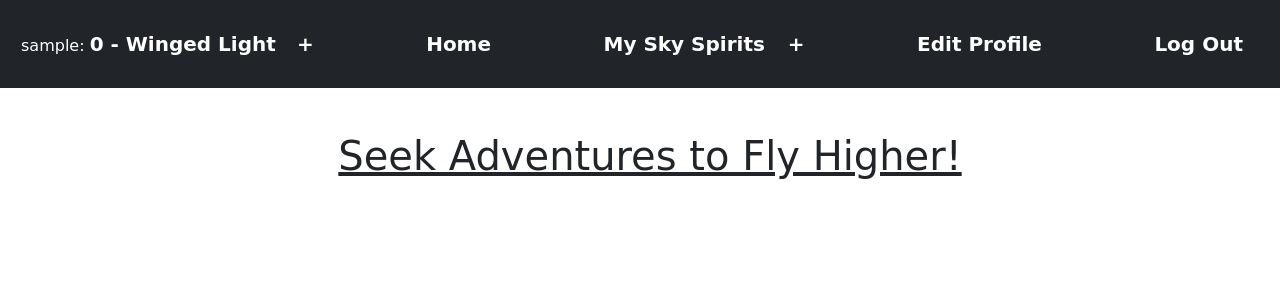
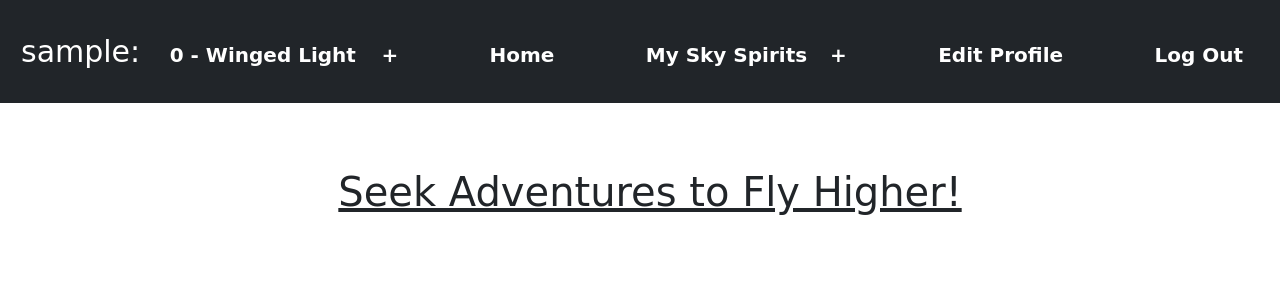
Before and after one commit to Newbclharri/django_sky, a Django app: page /wingedlight/ in a window 1280 px wide. Shown: the top 300 px of the page. Run offline with Django 4.2, Linux system fonts and the light colour scheme; the visitor is signed in with stand-in values (Sample User, id 1); data that the repository does not hold is empty; some libraries are stand-ins or nearby versions; some web fonts are replaced.

Commit message:
adds styling

```diff
--- a/main_app/templates/base.html
+++ b/main_app/templates/base.html
@@ -27,6 +27,14 @@
                 display: flex;
                 justify-content: center;
             }
+
+            #nav-count{
+                margin-left: 20px;
+            }
+
+            body{
+                font-size: 30px;
+            }
         </style>
     </head>
     <body>
@@ -34,7 +42,7 @@
             <nav class="navbar navbar-dark bg-dark">
                 {% if user.is_authenticated %}
                     <li>{{ user.username }}:
-                        <a href="{% url 'wingedlight_index' %}" class="navbar-brand">{{ user.wingedlight_set.count }} - Winged Light</a>
+                        <a href="{% url 'wingedlight_index' %}" class="navbar-brand" id="nav-count">{{ user.wingedlight_set.count }} - Winged Light</a>
                         <a href="{% url 'wingedlight_create' %}" class="navbar-brand">+</a>
                     </li>
                     <li><a href="{% url 'home' %}" class="navbar-brand">Home</a></li>
--- a/main_app/templates/main_app/wingedlight_list.html
+++ b/main_app/templates/main_app/wingedlight_list.html
@@ -5,13 +5,14 @@ for django to inject html in that position -->
 {% block content %}
 <!-- all html and python code is written between the blocks -->
 
+
 {% if user.wingedlight_set.count == 0 %}
     <div class="container">
         <h1 class="title">Seek Adventures to Fly Higher!</h1>
     </div>
 {% else %}
     <div class="container">
-        <h1 class="title">Winged Light:</h1>
+        <h1 id ="title-text" class="title">Winged Light:</h1>
     </div>
 {% endif %}
 
```
Also changed, not shown: main_app/docs/prd.md (+6 -0 lines), main_app/templates/main_app/wingedlight_detail.html (+18 -13 lines).
